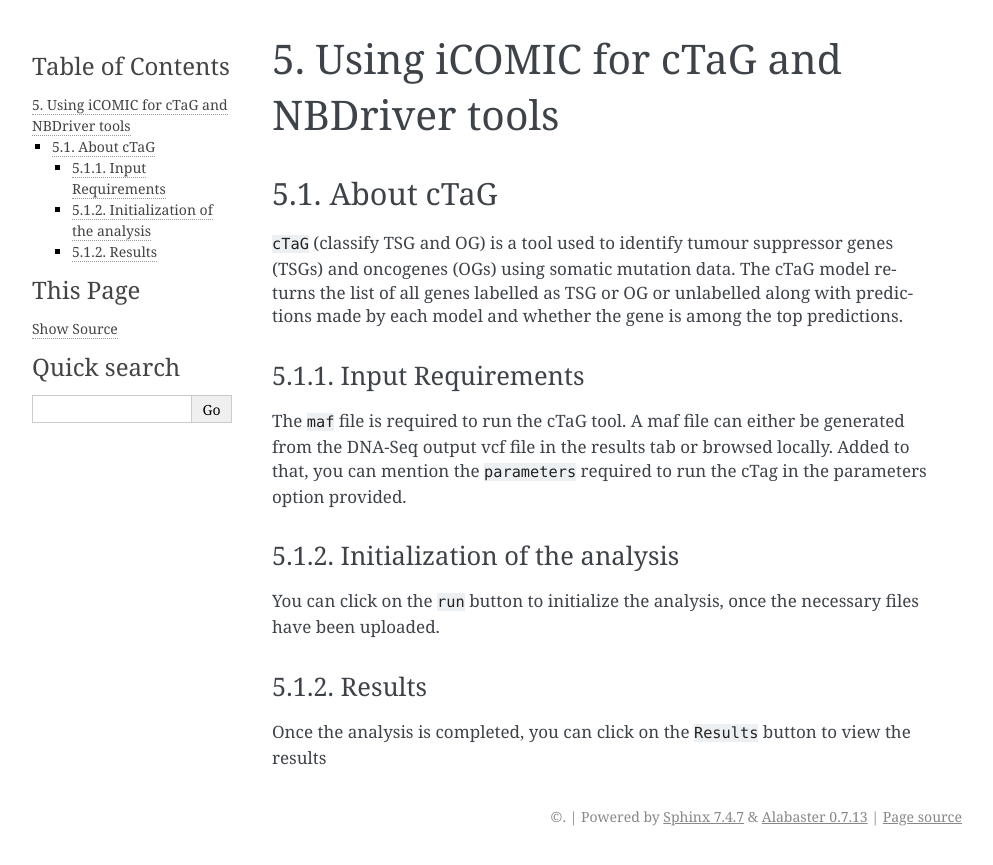
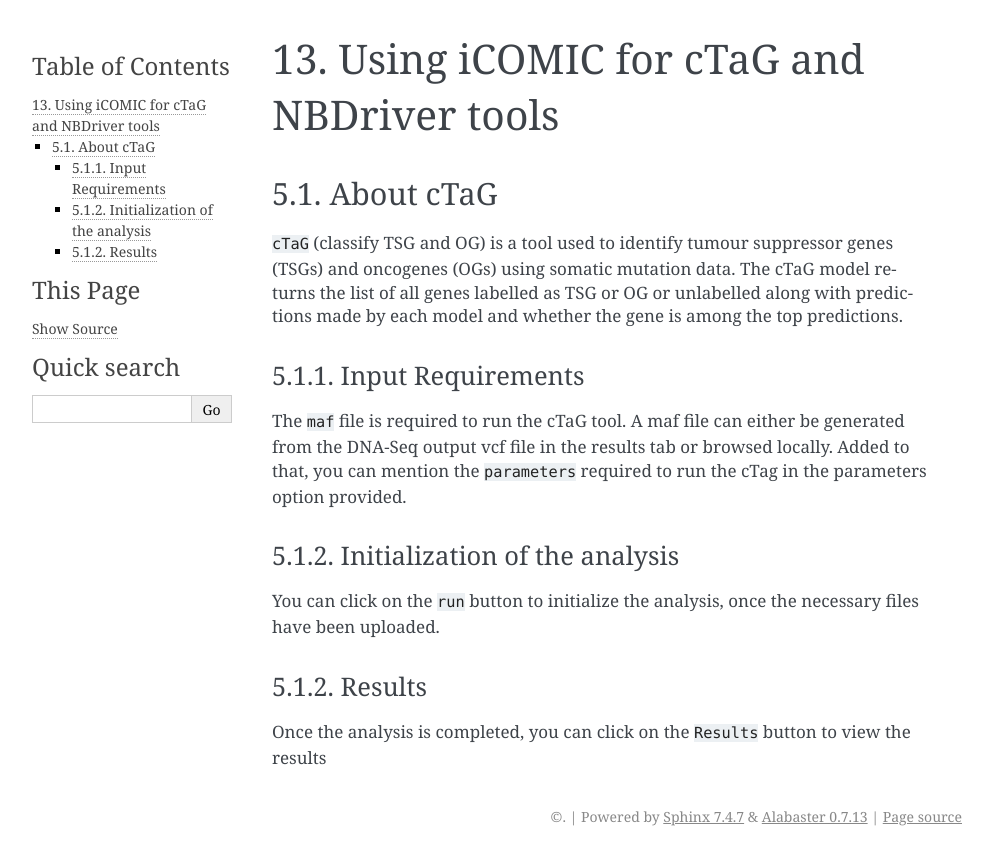
Before and after one commit to anjanaanilkumar1289/iCOMIC_doc, a Sphinx documentation site: the page built from docs/usageml.md, in a window 1280 px wide. Shown: the top 865 px of the page, without its empty margins (148-1141 px from the left). Built offline with Sphinx 7.4.7, drawn with Linux system fonts in a browser that asks for light colours.

Commit message:
Update usageml.md

```diff
--- a/docs/usageml.md
+++ b/docs/usageml.md
@@ -1,4 +1,4 @@
-## 5. Using iCOMIC for cTaG and NBDriver tools
+## 13. Using iCOMIC for cTaG and NBDriver tools
 
 #### 5.1. About cTaG
 
```
